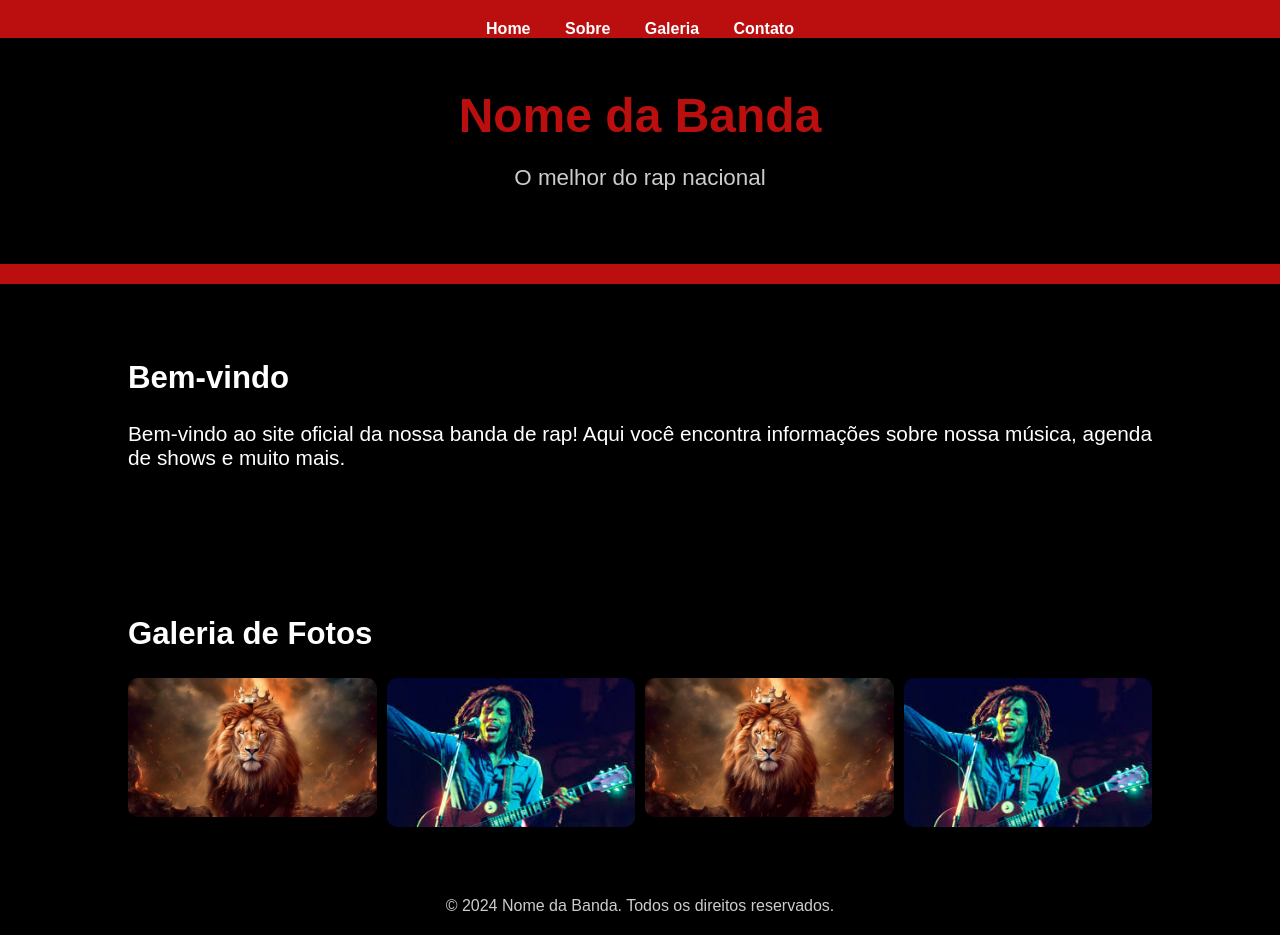
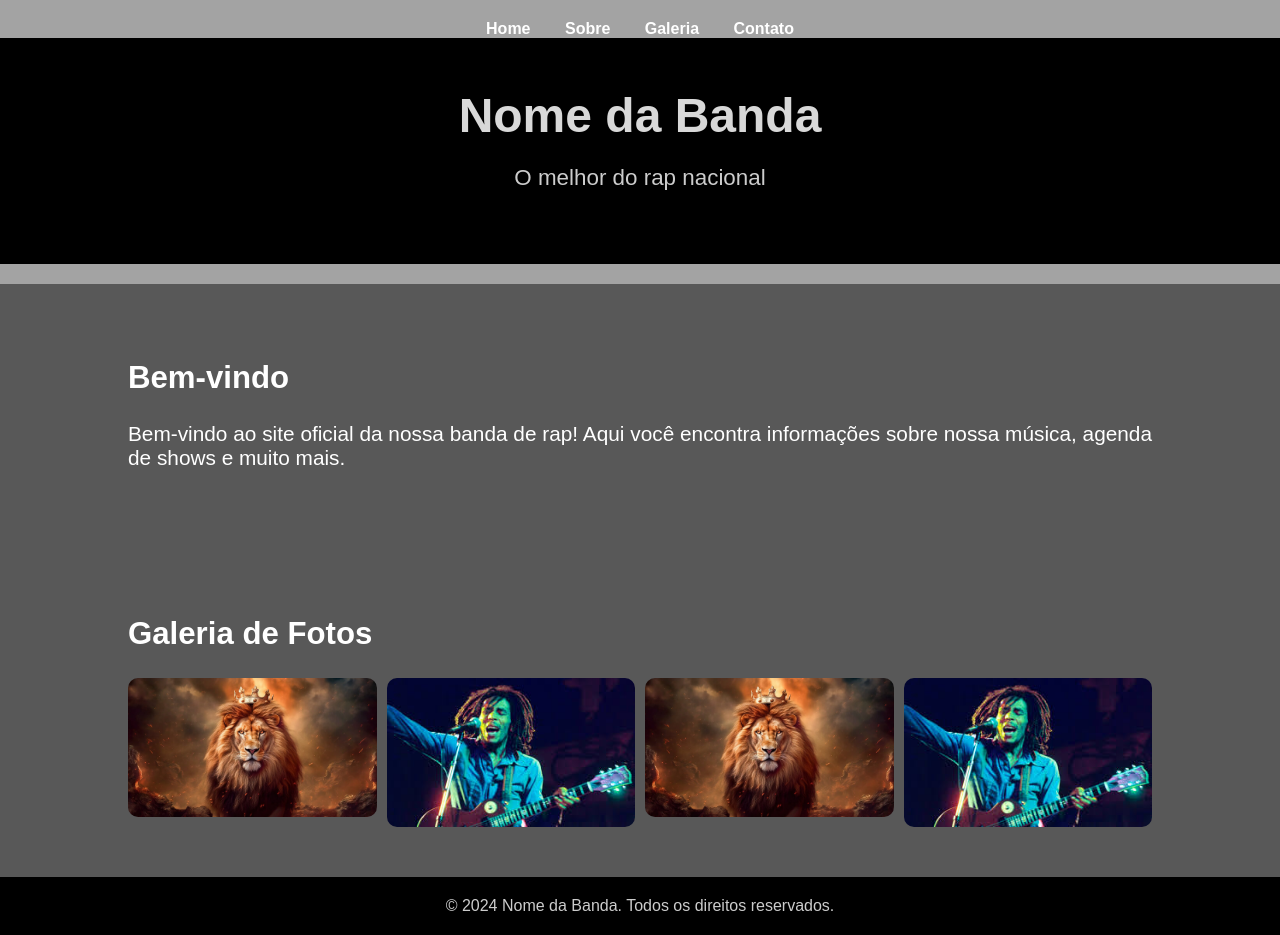
Before and after one commit to Menteconsciente/ex10, a plain HTML site: page index.html in a window 1280 px wide. Drawn offline with Linux system fonts and the light colour scheme.

Commit message:
mudei a cor

```diff
--- a/styles.css
+++ b/styles.css
@@ -3,11 +3,11 @@ body {
     margin: 0;
     padding: 0;
     color: white;
-    background-color: #000000;
+    background-color: #585858;
 }
 
 header {
-    background-color: #dd1111d8;
+    background-color: #b1b1b1d8;
     padding: 20px 0;
     text-align: center;
 }
@@ -25,7 +25,7 @@ nav ul li {
 
 nav ul li a {
     text-decoration: none;
-    color: #fff;
+    color: #ffffff;
     font-weight: bold;
 }
 
@@ -37,7 +37,7 @@ nav ul li a {
 .hero h1 {
     font-size: 3em;
     margin: 0;
-    color: #dd1111d8;
+    color: #ffffffd8;
 }
 
 .hero p {
```
